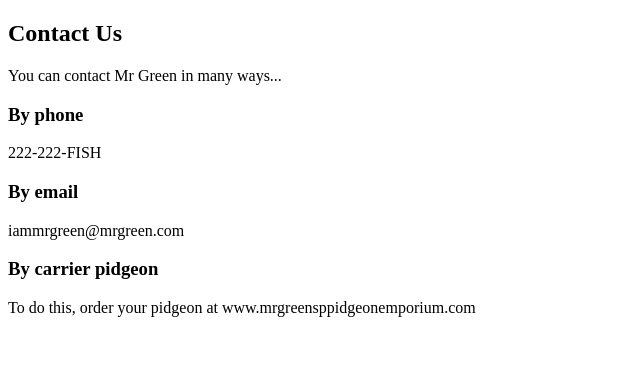
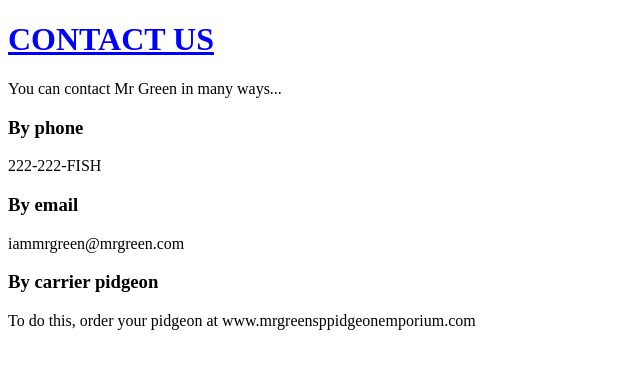
Before and after one commit to MagJaw/test1, a plain HTML site: page contact.html in a window 1280 px wide. Shown: the whole page, without its empty margins (0-640 px from the left). Drawn offline with Linux system fonts and the light colour scheme.

Commit message:
adding new file main.css and modifing four of the other files

```diff
--- a/contact.html
+++ b/contact.html
@@ -9,11 +9,12 @@
         <meta name="description" content="We sell the smelliest fish online, guaranteed!">
         <title>Mr Green's Smelly Fish Emporium</title>
         <link rel="stylesheet" type="text/css" href="css/main.css">
+
     </head>
 
     <body>
 
-            <h2>Contact Us</h2>
+            <h1>Contact Us</h1>
             <p>You can contact Mr Green in many ways...</p>
             <h3>By phone</h3>
             <p>222-222-FISH</p>
--- /dev/null
+++ b/css/main.css
@@ -0,0 +1,5 @@
+h1{
+    color: blue;
+    text-decoration: underline;
+    text-transform: uppercase;
+}
```
Also changed, not shown: how-to.html (+2 -0 lines), lists.html (+1 -0 lines), prices/freshwater-fish-prices.html (+1 -1 lines).
